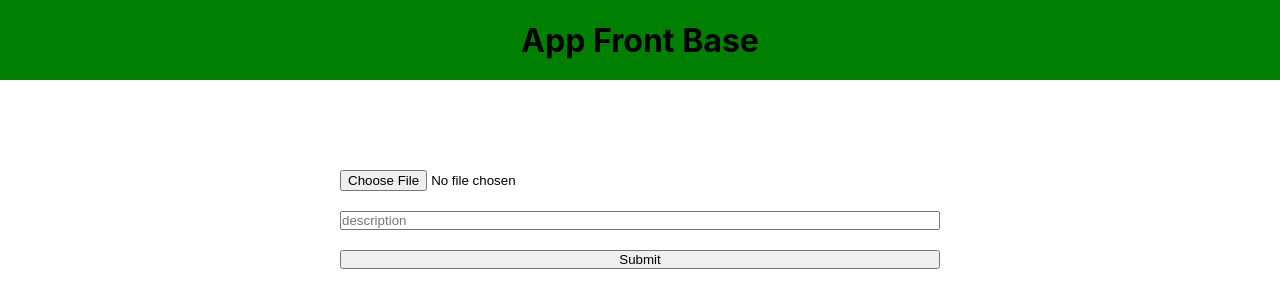
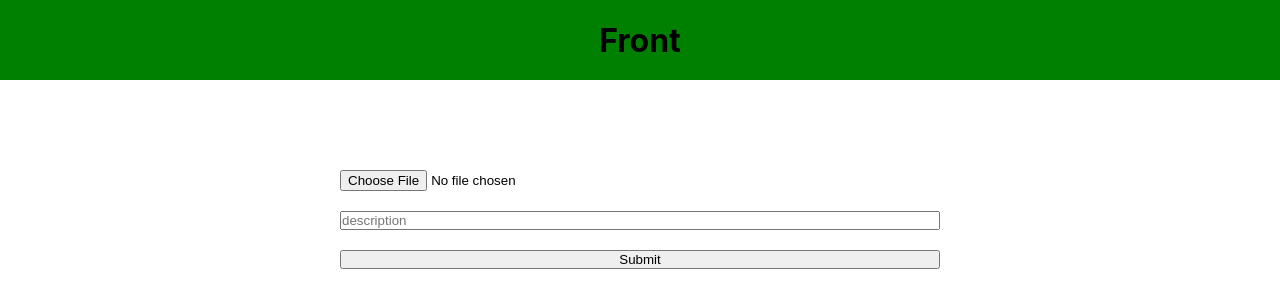
Before and after one commit to mkhaikin/frontend-test, a React (Create React App) app: page / in a window 1280 px wide. Shown: the top 308 px of the page. Built offline with nearby package versions, Linux system fonts and the light colour scheme.

Commit message:
changed appearance

```diff
--- a/src/App.js
+++ b/src/App.js
@@ -23,7 +23,7 @@ function App() {
   return (
     <div className="App">
       <header>
-        <h1> App Front Base</h1>
+        <h1> Front</h1>
         <form onSubmit={submit}>
           <input
             filename={file}
```
